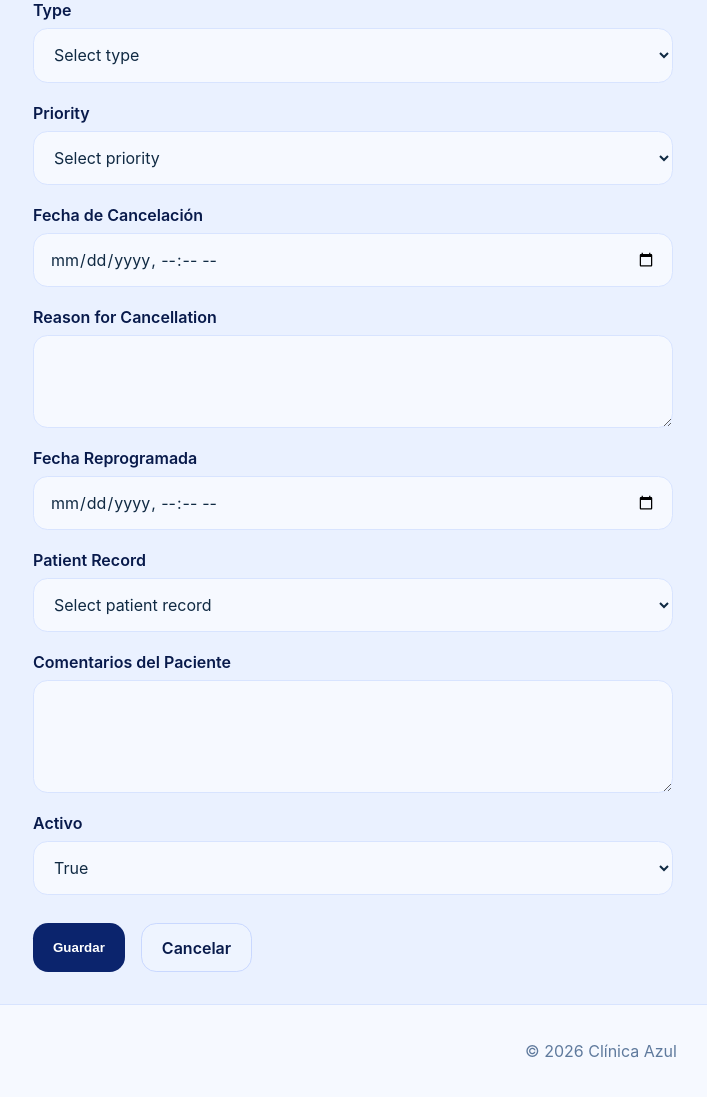
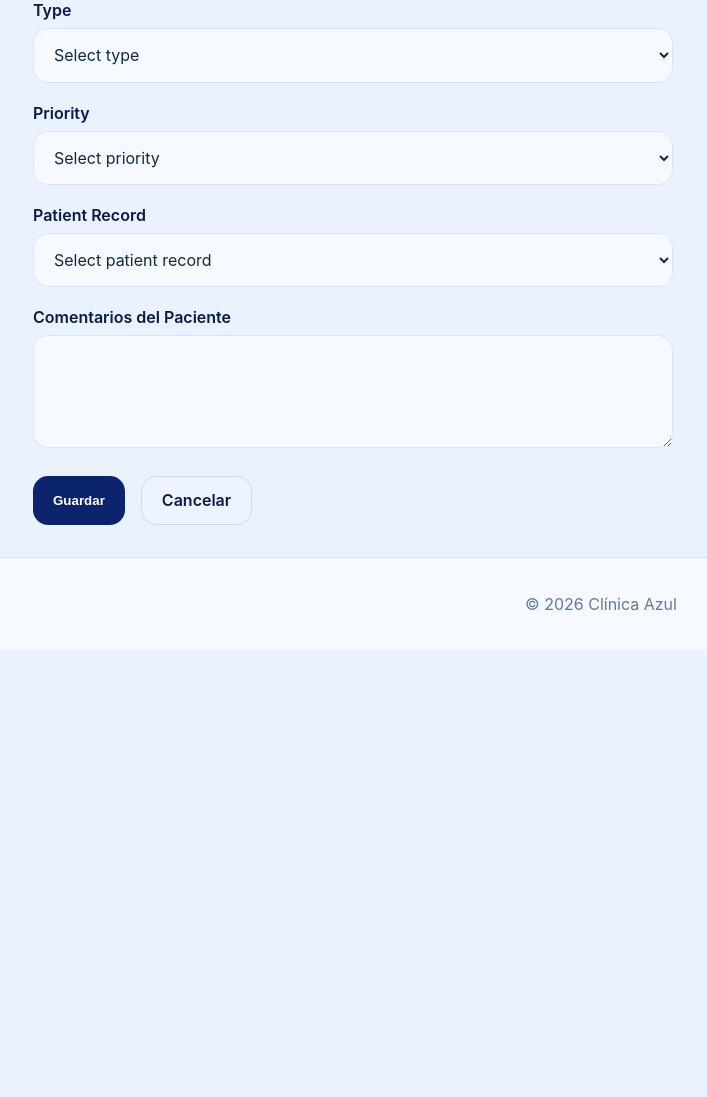
Before and after one commit to joedder/api_mejorada, a Django app: page /citas/medicalappointments/create/ in a window 1280 px wide. Shown: the part 493-1590 px from the top of the page, without its empty margins (39-746 px from the left). After the commit the page ends 1104 px from the top, so only its background shows below. Run offline with Django 5.2, Linux system fonts and the light colour scheme; data that the repository does not hold is empty.

Commit message:
validacion del create medical

```diff
--- a/citas/templates/citas/crear_medicalappointment.html
+++ b/citas/templates/citas/crear_medicalappointment.html
@@ -60,18 +60,7 @@
             {% endfor %}
         </select>
     </div>
-    <div class="form-field">
-        <label class="form-label">Fecha de Cancelación</label>
-        <input type="datetime-local" name="cancellation_date">
-    </div>
-    <div class="form-field">
-        <label class="form-label">Reason for Cancellation</label>
-        <textarea name="reason_for_cancellation" rows="3"></textarea>
-    </div>
-    <div class="form-field">
-        <label class="form-label">Fecha Reprogramada</label>
-        <input type="datetime-local" name="rescheduled_date">
-    </div>
+
     <div class="form-field">
         <label class="form-label">Patient Record</label>
         <select name="patient_record" required>
@@ -85,13 +74,7 @@
         <label class="form-label">Comentarios del Paciente</label>
         <textarea name="patient_comments" rows="4"></textarea>
     </div>
-    <div class="form-field">
-        <label class="form-label">Activo</label>
-        <select name="active" required>
-            <option value="True">True</option>
-            <option value="False">False</option>
-        </select>
-    </div>
+
     <div class="form-actions">
         <button class="button button-primary" type="submit">Guardar</button>
         <a class="button button-secondary" href="{% url 'medicalappointment' %}">Cancelar</a>
--- a/citas/views.py
+++ b/citas/views.py
@@ -425,18 +425,27 @@ def patientrecords_delete(request, pk):
 
 def create_medicalappointment(request):
     if request.method == 'POST':
+        cancellation_date = request.POST.get('cancellation_date') or None
+        active_val = request.POST.get('active')
+
+        is_active = True
+        if cancellation_date:
+            is_active = False
+        elif active_val == 'False':
+            is_active = False
+
         medicalappointment = MedicalAppointment.objects.create(
             id_doctor_id=request.POST.get('id_doctor'),
             appointment_time=request.POST.get('appointment_time') or None,
             reason_appointment=request.POST.get('reason_appointment'),
             type_id_id=request.POST.get('type_id'),
             priority_id_id=request.POST.get('priority_id'),
-            cancellation_date=request.POST.get('cancellation_date') or None,
+            cancellation_date=cancellation_date,
             reason_for_cancellation=request.POST.get('reason_for_cancellation'),
             rescheduled_date=request.POST.get('rescheduled_date') or None,
             patient_record_id=request.POST.get('patient_record'),
             patient_comments=request.POST.get('patient_comments'),
-            active=request.POST.get('active') or True,
+            active=is_active,
         )
         messages.success(request, f'Medical appointment "{medicalappointment.id}" creado')
         return redirect('medicalappointments_create')
@@ -485,7 +494,16 @@ def medicalappointments_update(request, pk):
         medicalappointment.rescheduled_date = request.POST.get('rescheduled_date') or None
         medicalappointment.patient_record_id = request.POST.get('patient_record')
         medicalappointment.patient_comments = request.POST.get('patient_comments')
-        medicalappointment.active = request.POST.get('active') or True
+
+        if medicalappointment.cancellation_date:
+            medicalappointment.active = False
+        else:
+            active_val = request.POST.get('active')
+            if active_val == 'False':
+                medicalappointment.active = False
+            else:
+                medicalappointment.active = True
+
         medicalappointment.save()
         messages.success(request, f'Medical appointment "{medicalappointment.id}" actualizado')
         return redirect('medicalappointment')
```
